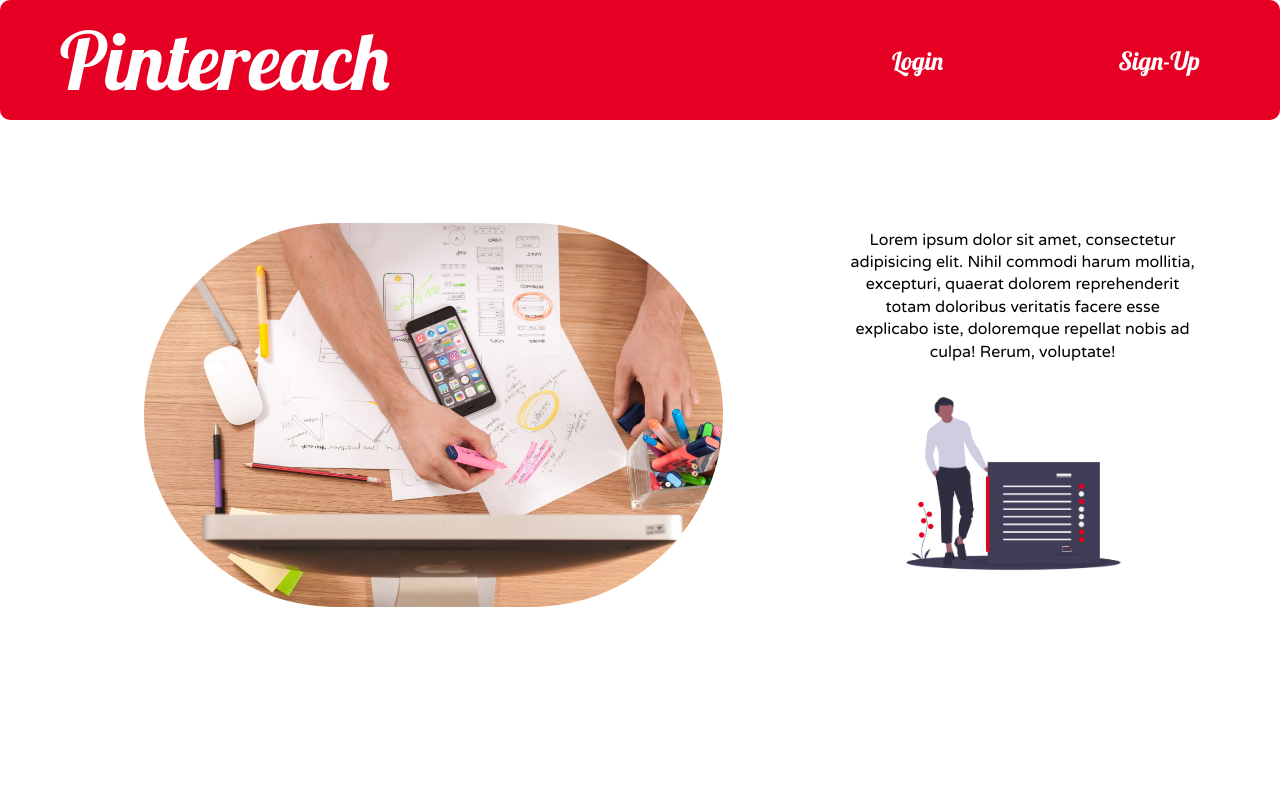
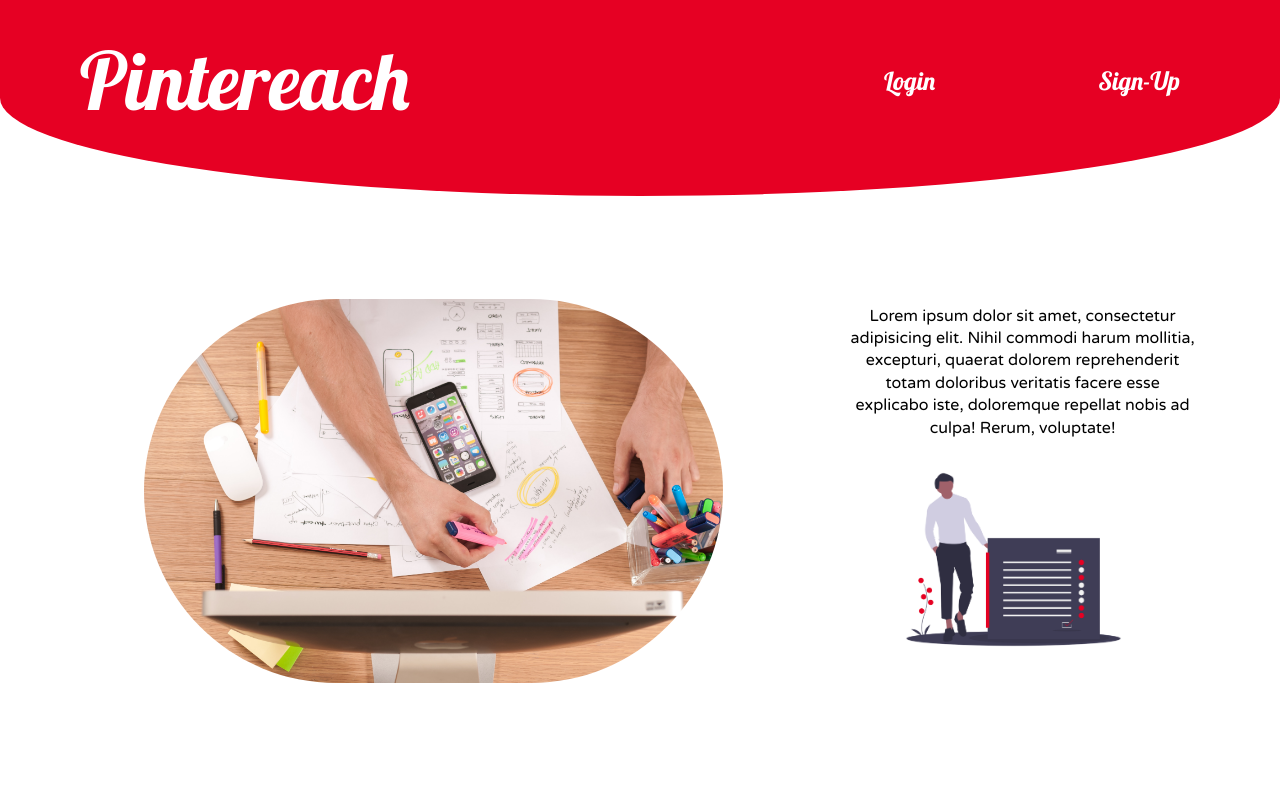
Before and after one commit to build-week-pintereach-2/Marketing-Page, a plain HTML site: page index.html in a window 1280 px wide. Shown: the top 785 px of the page. Drawn offline with Linux system fonts and the light colour scheme.

Commit message:
played with header and footer borders

```diff
--- a/less/footer.less
+++ b/less/footer.less
@@ -3,7 +3,7 @@ footer {
   background: #E60023;
   padding: 20px 0;
   border: 1px double #e0e0e0;
-  border-radius: 10px;
+  border-radius: 50% 50% 0 0;
 
   nav{
     .displayBox(space-around, center);
--- a/less/navigation.less
+++ b/less/navigation.less
@@ -1,14 +1,15 @@
 // Navigation code here
 
 .navigation{
-    padding: 20px;
-    border-radius: 10px;
+    padding: 40px;
+    border-radius: 0 0 50% 50%;
     background-color:#E60023;
 
     .topContent{
         .displayBox(space-between,center);
         width:100%;
         padding:0 40px;
+        margin-bottom:3%;
 
         @media @mobile{
             width:100%;
```
Also changed, not shown: css/index.css.
